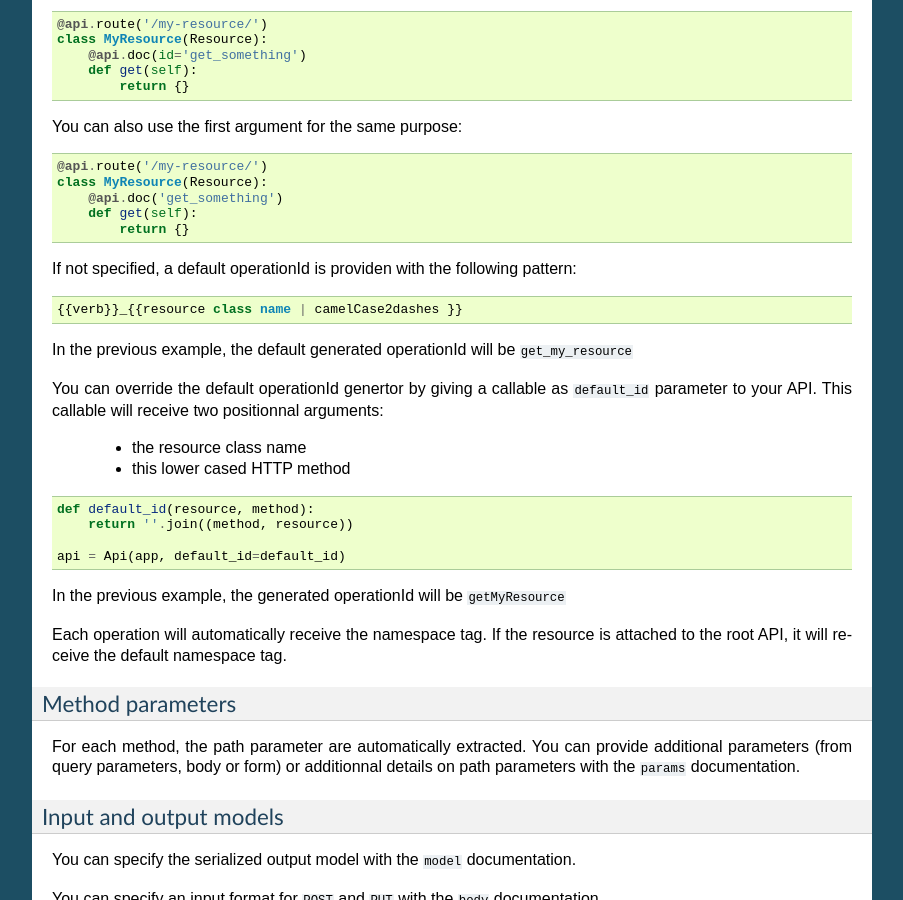
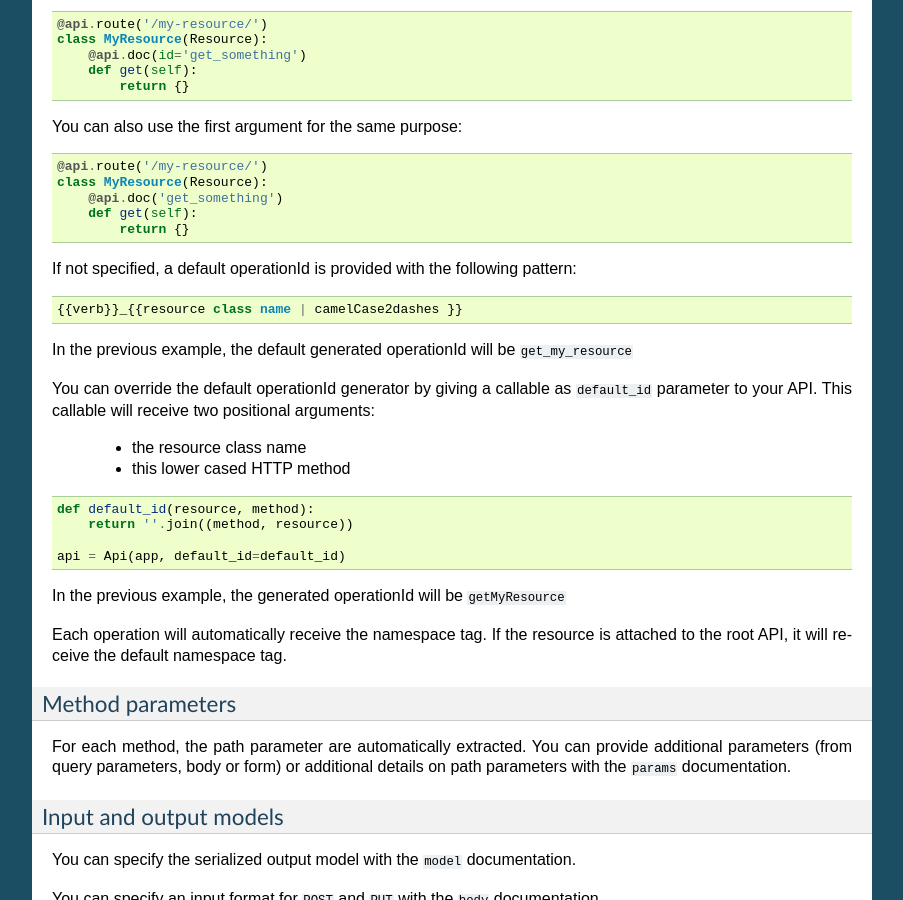
Before and after one commit to noirbizarre/flask-restplus, a Sphinx documentation site: the page built from doc/documenting.rst, in a window 1280 px wide and 900 px high, scrolled down 5135 px. Shown: the whole window, without its empty margins (198-1101 px from the left). Built offline with Sphinx 7.4.7, drawn with Linux system fonts in a browser that asks for light colours; some of the changed text lies outside the part shown.

Commit message:
Fix typos in documenting.rst
Corrected spelling of several words

```diff
--- a/doc/documenting.rst
+++ b/doc/documenting.rst
@@ -365,15 +365,15 @@ You can also use the first argument for the same purpose:
         def get(self):
             return {}
 
-If not specified, a default operationId is providen with the following pattern::
+If not specified, a default operationId is provided with the following pattern::
 
     {{verb}}_{{resource class name | camelCase2dashes }}
 
 In the previous example, the default generated operationId will be ``get_my_resource``
 
 
-You can override the default operationId genertor by giving a callable as ``default_id`` parameter to your API.
-This callable will receive two positionnal arguments:
+You can override the default operationId generator by giving a callable as ``default_id`` parameter to your API.
+This callable will receive two positional arguments:
 
  - the resource class name
  - this lower cased HTTP method
@@ -397,7 +397,7 @@ Method parameters
 
 For each method, the path parameter are automatically extracted.
 You can provide additional parameters (from query parameters, body or form)
-or additionnal details on path parameters with the ``params`` documentation.
+or additional details on path parameters with the ``params`` documentation.
 
 Input and output models
 ~~~~~~~~~~~~~~~~~~~~~~~
```
Also changed, not shown: other parts of doc/documenting.rst (+5 -5 lines).
